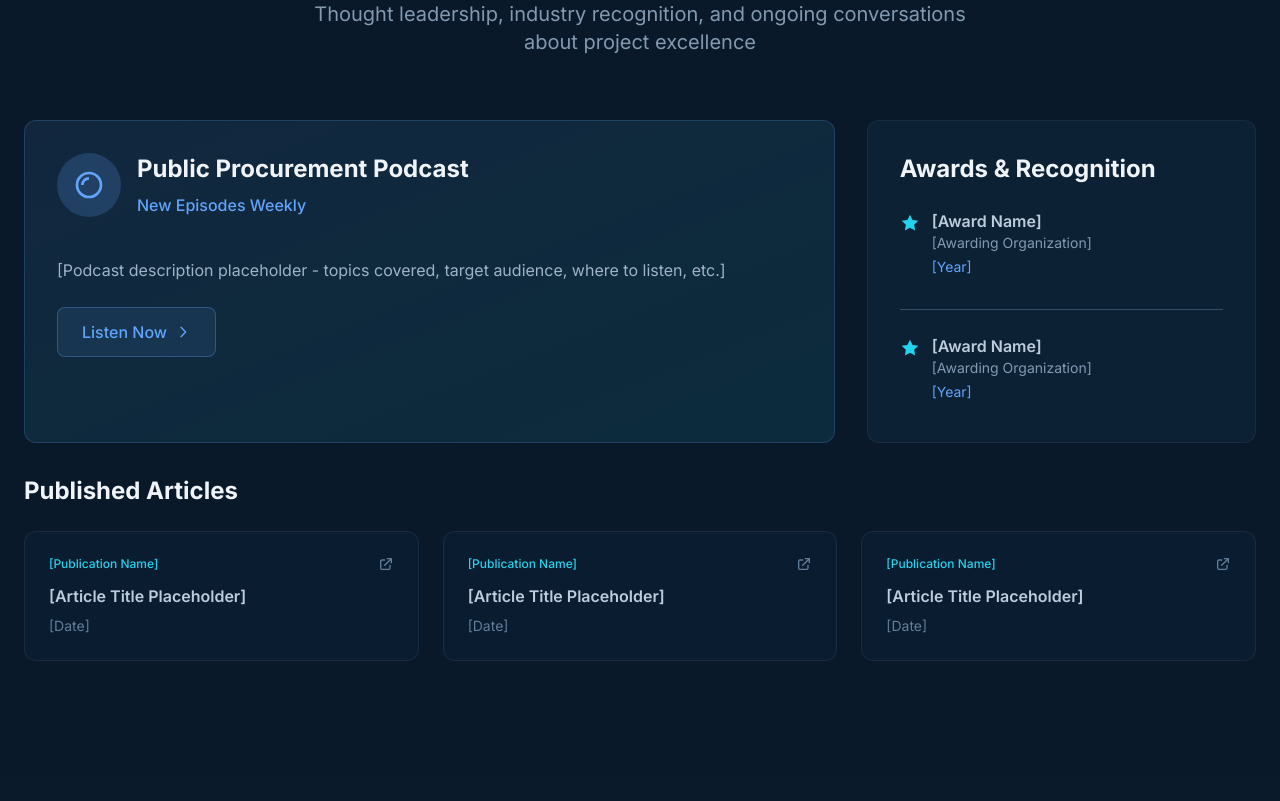
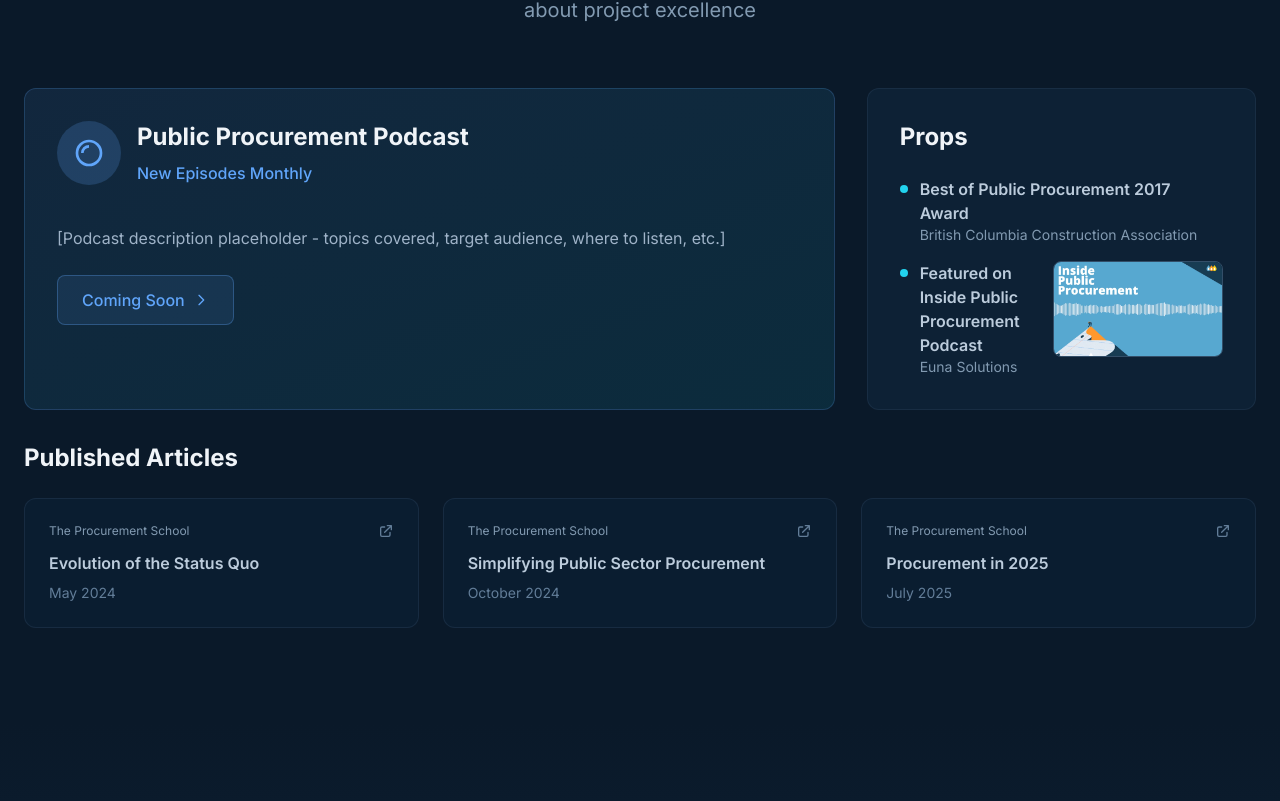
Before and after one commit to Sheel-Advisory-Services/sheel-advisory, a Next.js app: page / in a window 1280 px wide. Shown: the part 3499-4300 px from the top of the page. Built offline with nearby package versions, Linux system fonts and the light colour scheme.

Commit message:
Restructure Props section: add image support for media appearances, add Euna Solutions podcast with thumbnail, update layout, reduce section spacing

```diff
--- a/components/About.tsx
+++ b/components/About.tsx
@@ -1,6 +1,6 @@
 export default function About() {
   return (
-    <section id="about" className="py-24 bg-white dark:bg-steel-950">
+    <section id="about" className="pt-32 pb-16 bg-white dark:bg-steel-950">
       <div className="container mx-auto px-6">
         <div className=" mx-auto">
           <div className="grid md:grid-cols-[300px_1fr] gap-16 items-center">
--- a/components/Props.tsx
+++ b/components/Props.tsx
@@ -1,44 +1,53 @@
 export default function Props() {
   const articles = [
     {
-      title: "[Article Title Placeholder]",
-      publication: "[Publication Name]",
-      date: "[Date]",
-      link: "#"
+      title: "Evolution of the Status Quo",
+      publication: "The Procurement School",
+      date: "May 2024",
+      link: "https://theprocurementschool.com/evolution-of-the-status-quo/"
     },
     {
-      title: "[Article Title Placeholder]",
-      publication: "[Publication Name]",
-      date: "[Date]",
-      link: "#"
+      title: "Simplifying Public Sector Procurement",
+      publication: "The Procurement School",
+      date: "October 2024",
+      link: "https://theprocurementschool.com/simplifying-public-sector-procurement-to-increase-sme-participation/"
     },
     {
-      title: "[Article Title Placeholder]",
-      publication: "[Publication Name]",
-      date: "[Date]",
-      link: "#"
+      title: "Procurement in 2025",
+      publication: "The Procurement School",
+      date: "July 2025",
+      link: "https://theprocurementschool.com/procurement-in-2025-how-the-role-has-evolved/"
     }
   ];
 
-  const awards = [
+  const props: Array<{
+    title: string;
+    organization: string;
+    year: string;
+    image?: string;
+    link?: string;
+  }> =[
     {
-      title: "[Award Name]",
-      organization: "[Awarding Organization]",
-      year: "[Year]"
+      title: "Best of Public Procurement 2017 Award",
+      organization: "British Columbia Construction Association",
+      year: "2017",
+      link: "https://bccassn.com/qa-chris-sheel-manager-of-procurement-services-city-of-vernon/"
     },
     {
-      title: "[Award Name]",
-      organization: "[Awarding Organization]",
-      year: "[Year]"
+    title: "Featured on Inside Public Procurement Podcast",
+    organization: "Euna Solutions",
+    year: "2024",
+    image: "/euna-podcast.png",
+    link: "https://www.youtube.com/watch?v=Z7kh_jCbpPg"
     }
   ];
 
   return (
-    <section id="props" className="py-24 bg-white dark:bg-steel-950">
+    <section id="props" className="pt-16 pb-24 bg-white dark:bg-steel-950">
       <div className="container mx-auto px-6">
         <div className="text-center mb-16">
           <h2 className="text-4xl md:text-5xl font-display font-bold mb-4">
-            <span className="text-steel-700 dark:text-steel-50">Podcast & Props</span>
+            <span className="text-steel-600 dark:text-steel-50">Podcast & Props</span>
           </h2>
           <p className="text-xl text-steel-600 dark:text-steel-400 max-w-2xl mx-auto">
             Thought leadership, industry recognition, and ongoing conversations about project excellence
@@ -60,7 +69,7 @@ export default function Props() {
                   <h3 className="text-2xl font-bold text-steel-500 dark:text-steel-50 mb-2">
                     Public Procurement Podcast
                   </h3>
-                  <p className="text-accent-blue font-medium mb-4">New Episodes Weekly</p>
+                  <p className="text-accent-blue font-medium mb-4">New Episodes Monthly</p>
                 </div>
               </div>
               <p className="text-steel-600 dark:text-steel-300 leading-relaxed mb-6">
@@ -70,7 +79,7 @@ export default function Props() {
                 href="#"
                 className="inline-flex items-center px-6 py-3 bg-accent-blue/10 border border-accent-blue/30 rounded-lg text-accent-blue hover:bg-accent-blue/20 transition-all duration-200 font-medium"
               >
-                Listen Now
+                Coming Soon
                 <svg className="w-4 h-4 ml-2" fill="none" stroke="currentColor" viewBox="0 0 24 24">
                   <path strokeLinecap="round" strokeLinejoin="round" strokeWidth={2} d="M9 5l7 7-7 7" />
                 </svg>
@@ -78,23 +87,56 @@ export default function Props() {
             </div>
           </div>
 
-          {/* Awards */}
+          {/* Props */}
           <div className="p-8 rounded-xl bg-steel-50 dark:bg-steel-900/50 border border-steel-200 dark:border-steel-800/50">
-            <h3 className="text-2xl font-bold text-steel-500 dark:text-steel-50 mb-6">Awards & Recognition</h3>
-            <div className="space-y-6">
-              {awards.map((award, index) => (
-                <div key={index} className="pb-6 border-b border-steel-00/50 last:border-0 last:pb-0">
-                  <div className="flex items-start space-x-3 mb-2">
-                    <svg className="w-5 h-5 text-accent-cyan flex-shrink-0 mt-1" fill="currentColor" viewBox="0 0 24 24">
-                      <path d="M12 2l3.09 6.26L22 9.27l-5 4.87 1.18 6.88L12 17.77l-6.18 3.25L7 14.14 2 9.27l6.91-1.01L12 2z"/>
-                    </svg>
-                    <div>
-                      <h4 className="font-semibold text-steel-500 dark:text-steel-200">{award.title}</h4>
-                      <p className="text-sm text-steel-600 dark:text-steel-400">{award.organization}</p>
-                      <p className="text-sm text-accent-blue mt-1">{award.year}</p>
+            <h3 className="text-2xl font-bold text-steel-500 dark:text-steel-50 mb-6">Props</h3>
+            <div className="space-y-4">
+              {props.map((prop, index) => (
+                prop.link ? (
+                  <a
+                    key={index}
+                    href={prop.link}
+                    target="_blank"
+                    rel="noopener noreferrer"
+                    className="flex items-start justify-between space-x-4 hover:text-accent-blue transition-colors group"
+                  >
+                    <div className="flex items-start space-x-3 flex-1">
+                      <div className="w-2 h-2 bg-accent-cyan rounded-full mt-2 flex-shrink-0"></div>
+                      <div>
+                        <h4 className="font-semibold text-steel-600 dark:text-steel-200 group-hover:text-accent-blue transition-colors">{prop.title}</h4>
+                        <p className="text-sm text-steel-600 dark:text-steel-400">{prop.organization}</p>
+                      </div>
                     </div>
+                    {prop.image && (
+                      <div className="w-42 h-24 flex-shrink-0 rounded-lg overflow-hidden border border-steel-300 dark:border-steel-700">
+                        <img
+                          src={prop.image}
+                          alt={prop.title}
+                          className="w-full h-full object-cover"
+                        />
+                      </div>
+                    )}
+                  </a>
+                ) : (
+                  <div key={index} className="flex items-start justify-between space-x-4">
+                    <div className="flex items-start space-x-3 flex-1">
+                      <div className="w-2 h-2 bg-accent-cyan rounded-full mt-2 flex-shrink-0"></div>
+                      <div>
+                        <h4 className="font-semibold text-steel-600 dark:text-steel-200">{prop.title}</h4>
+                        <p className="text-sm text-steel-600 dark:text-steel-400">{prop.organization}</p>
+                      </div>
+                    </div>
+                    {prop.image && (
+                      <div className="w-42 h-24 flex-shrink-0 rounded-lg overflow-hidden border border-steel-300 dark:border-steel-700">
+                        <img
+                          src={prop.image}
+                          alt={prop.title}
+                          className="w-full h-full object-cover"
+                        />
+                      </div>
+                    )}
                   </div>
-                </div>
+                )
               ))}
             </div>
           </div>
@@ -108,10 +150,12 @@ export default function Props() {
               <a
                 key={index}
                 href={article.link}
+                target="_blank"
+                rel="noopener noreferrer"
                 className="group p-6 rounded-xl bg-steel-50 dark:bg-steel-900/30 border border-steel-200 dark:border-steel-800/50 hover:border-accent-blue/30 transition-all duration-300 hover:-translate-y-1"
               >
                 <div className="flex items-start justify-between mb-3">
-                  <span className="text-xs text-accent-cyan font-medium">{article.publication}</span>
+                  <span className="text-xs text-steel-600 dark:text-steel-400">{article.publication}</span>
                   <svg className="w-4 h-4 text-steel-500 group-hover:text-accent-blue transition-colors" fill="none" stroke="currentColor" viewBox="0 0 24 24">
                     <path strokeLinecap="round" strokeLinejoin="round" strokeWidth={2} d="M10 6H6a2 2 0 00-2 2v10a2 2 0 002 2h10a2 2 0 002-2v-4M14 4h6m0 0v6m0-6L10 14" />
                   </svg>
```
Also changed, not shown: public/euna-podcast.png (added).
